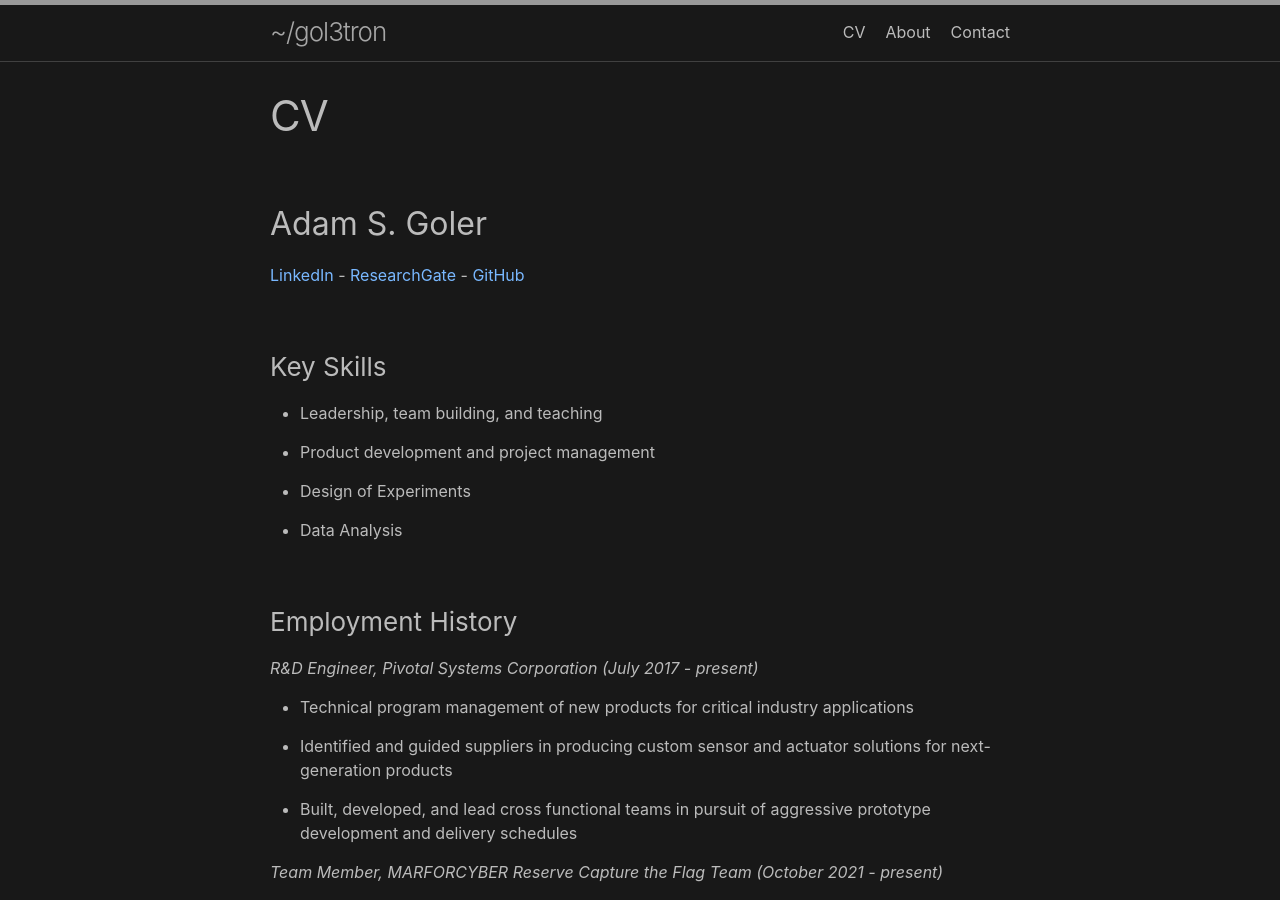
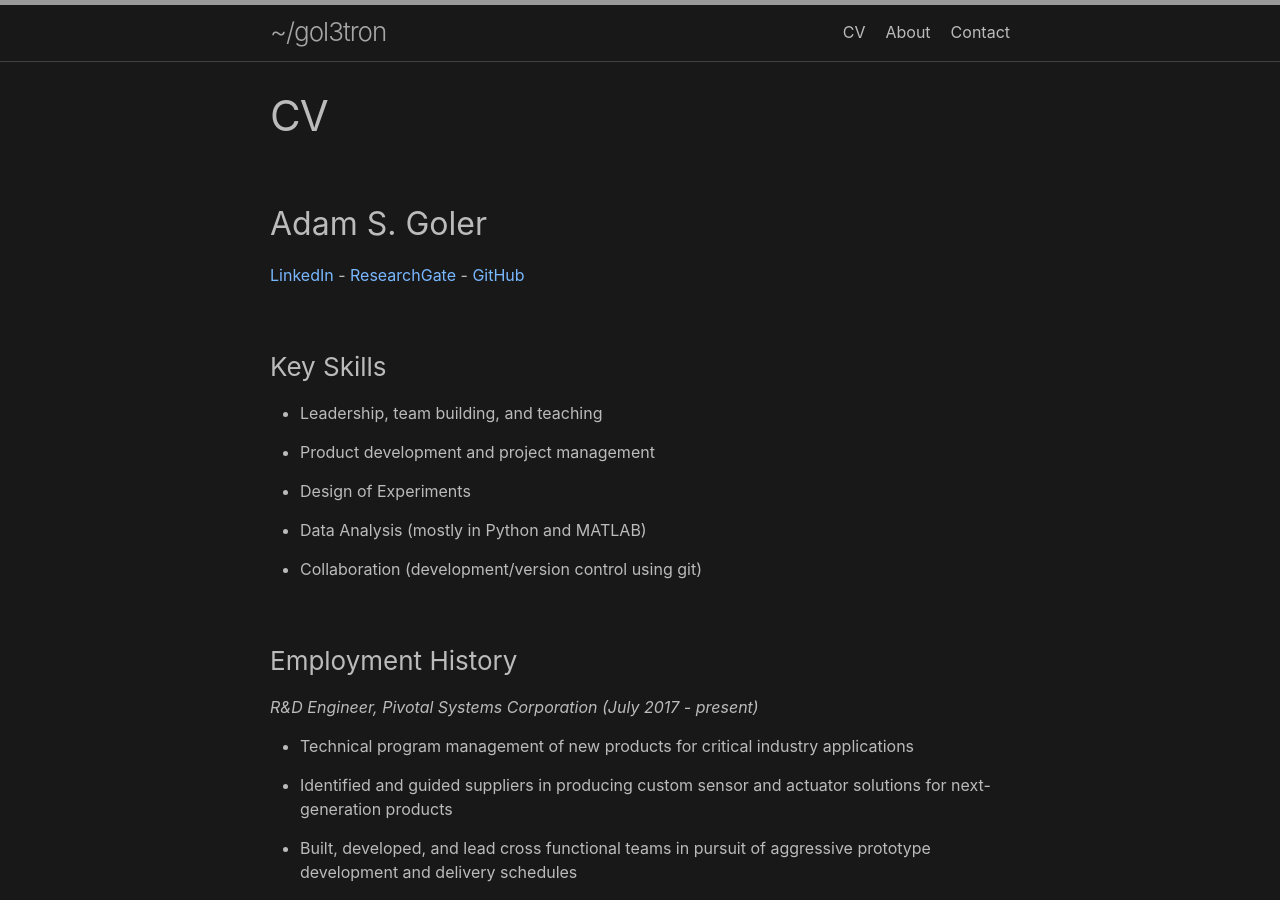
Before and after one commit to gol3tron/gol3tron.github.io, a Jekyll site: the page built from cv.md, in a window 1280 px wide and 900 px high. Built offline with Jekyll 4.4.1, drawn with Linux system fonts in a browser that asks for light colours.

Commit message:
Update cv.md

```diff
--- a/cv.md
+++ b/cv.md
@@ -16,7 +16,9 @@ title: "CV"
 
 * Design of Experiments
 
-* Data Analysis
+* Data Analysis (mostly in Python and MATLAB)
+
+* Collaboration (development/version control using git)
 
 ### Employment History
 
```
